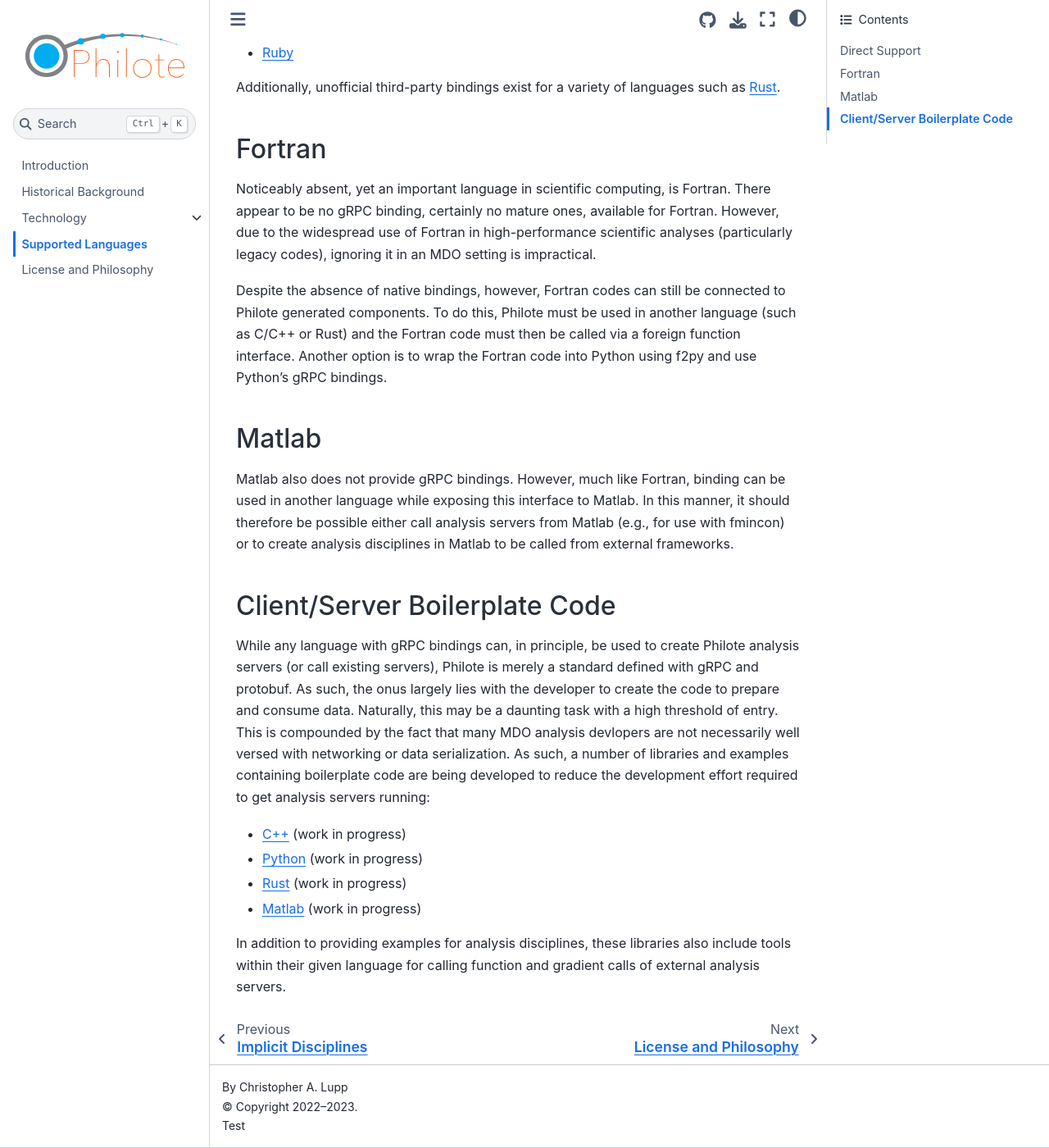
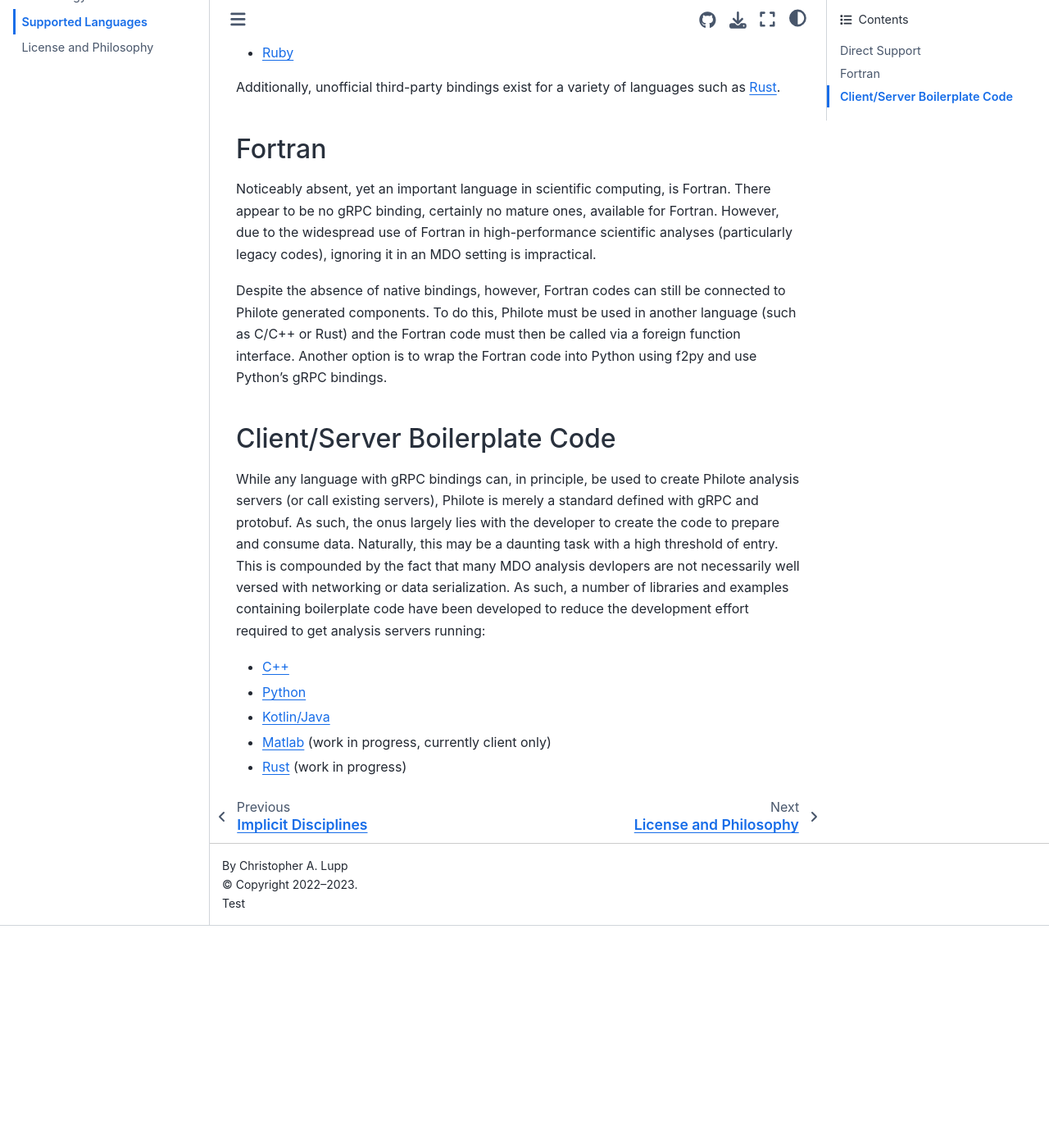
Before and after one commit to Philote-MDO/Philote-MDO, a Jupyter Book: the page built from doc/languages.md, in a window 1280 px wide and 1400 px high, scrolled down 566 px. Shown: the whole window at 82% size. Built offline with Jupyter Book 1.0.4 settings and Sphinx 7.4.7 and the Sphinx Book theme 1.1.4, drawn with Linux system fonts in a browser that asks for light colours; after the commit the page ends 1695 px from its top, so only the background shows below that.

Commit message:
updated languages page

```diff
--- a/doc/languages.md
+++ b/doc/languages.md
@@ -38,15 +38,6 @@ called via a foreign function interface. Another option is to wrap the Fortran
 code into Python using f2py and use Python's gRPC bindings.
 
 
-## Matlab
-
-Matlab also does not provide gRPC bindings. However, much like Fortran, binding
-can be used in another language while exposing this interface to Matlab.
-In this manner, it should therefore be possible either call analysis servers
-from Matlab (e.g., for use with fmincon) or to create analysis disciplines in
-Matlab to be called from external frameworks.
-
-
 ## Client/Server Boilerplate Code
 
 While any language with gRPC bindings can, in principle, be used to create
@@ -56,14 +47,12 @@ developer to create the code to prepare and consume data. Naturally, this may be
 a daunting task with a high threshold of entry. This is compounded by the fact
 that many MDO analysis devlopers are not necessarily well versed with networking
 or data serialization. As such, a number of libraries and examples containing
-boilerplate code are being developed to reduce the development effort required
+boilerplate code have been developed to reduce the development effort required
 to get analysis servers running:
 
-- [C++](https://github.com/chrislupp/Philote-Cpp) (work in progress)
-- [Python](https://github.com/chrislupp/Philote-Python) (work in progress)
+- [C++](https://github.com/chrislupp/Philote-Cpp)
+- [Python](https://github.com/chrislupp/Philote-Python)
+- [Kotlin/Java](https://github.com/chrislupp/Philote-Python)
+- [Matlab](https://github.com/chrislupp/Philote-Matlab) (work in progress,
+  currently client only)
 - [Rust](https://github.com/chrislupp/Philote-Rust) (work in progress)
-- [Matlab](https://github.com/chrislupp/Philote-Matlab) (work in progress)
-
-In addition to providing examples for analysis disciplines, these libraries also
-include tools within their given language for calling function and gradient
-calls of external analysis servers.
```
